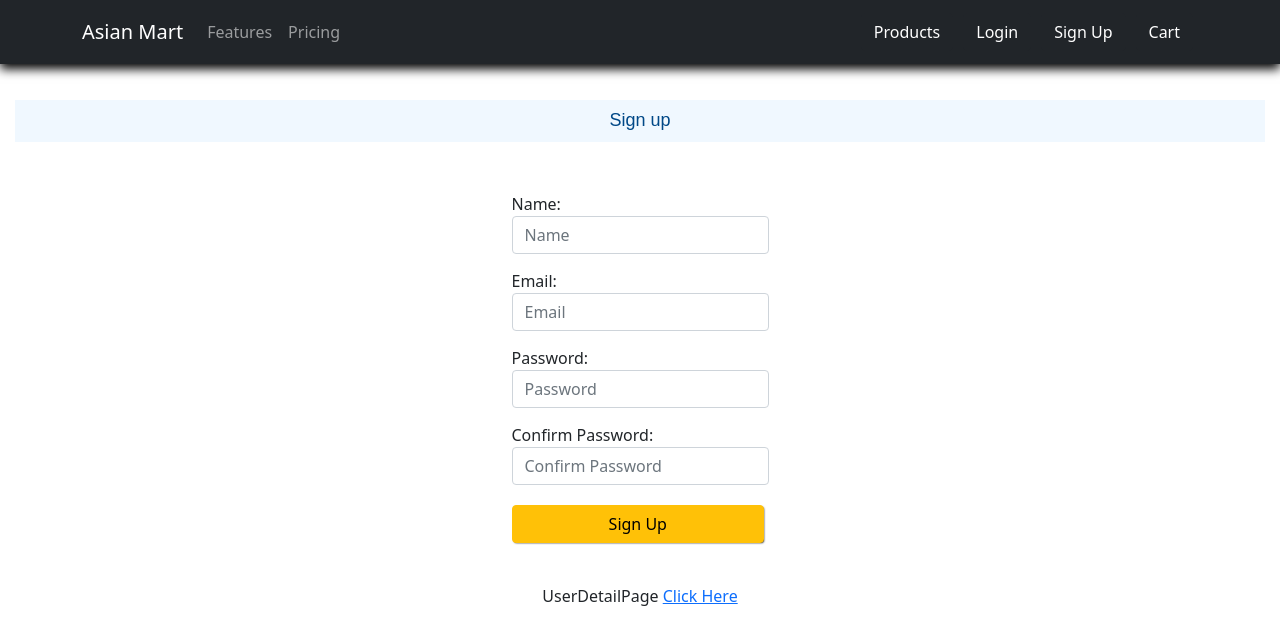
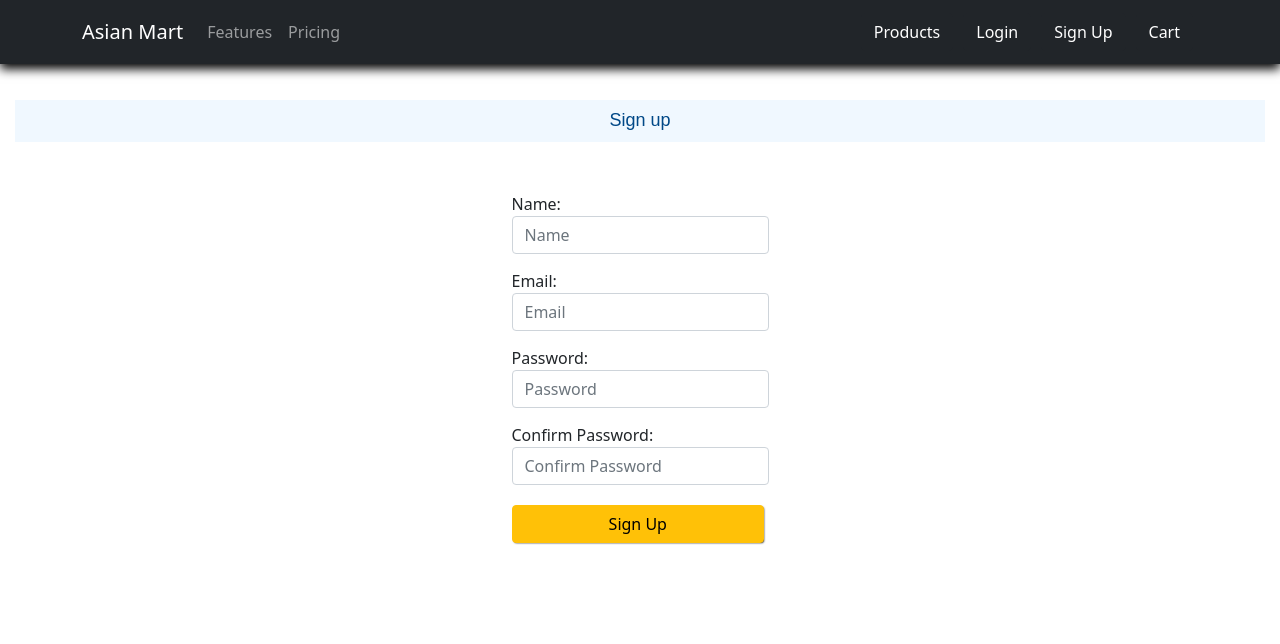
Before and after one commit to mabhi1/Grocery-E-commerce-Web-Application, a React (Create React App) app in the folder client/: page /signup in a window 1280 px wide. Shown: the top 644 px of the page. Built offline with nearby package versions, Linux system fonts and the light colour scheme; no server answers.

Commit message:
del comm from signUp

```diff
--- a/client/src/components/SignUp.js
+++ b/client/src/components/SignUp.js
@@ -22,9 +22,6 @@ const styles = {
     },
 };
 function SignUp() {
-    // const [addUser] = useMutation(queries.CREATE_USER, {
-    //   refetchQueries: [{ query: queries.GET_USERS }],
-    // });
     const [error, setError] = useState(false);
     let navigate = useNavigate();
 
@@ -33,27 +30,7 @@ function SignUp() {
     let email = useRef();
     let passRef = useRef();
     let confPassRef = useRef();
-    // let address1Ref;
-    //let address2Ref;
-    //let cityRef;
-    //let address;
-    //const stateRef = useRef();
-    //let zipRef;
-    //let _id;
-
-    //console.log(JSON.stringify(nameRef));
-    // console.log(phoneNumber);
-    // console.log(email);
-    // console.log(passRef);
-    // console.log(confPassRef);
-    // console.log(address1Ref);
-    // console.log(address2Ref);
-    // console.log(cityRef);
-    // console.log(zipRef);
-
-    // get current user
-    //console.log(stateRef);
-    const { currentUser } = useContext(AuthContext);
+        const { currentUser } = useContext(AuthContext);
     const [pwMatch, setPwMatch] = useState("");
     //this is for toggling state of usa
     //const [state, setState] = useState("");
@@ -107,18 +84,12 @@ function SignUp() {
                                 name="email"
                                 type="email"
                                 placeholder="Email"
-                                // ref={(node) => {
-                                //   email = node;
-                                // }}
                                 ref={email}
                             />
                         </div>
                         <div className="form-group">
                             <label>Password:</label>
                             <input
-                                // ref={(node) => {
-                                //   passRef = node;
-                                // }}
                                 ref={passRef}
                                 className="form-control"
                                 id="passwordOne"
@@ -132,9 +103,6 @@ function SignUp() {
                         <div className="form-group">
                             <label>Confirm Password:</label>
                             <input
-                                // ref={(node) => {
-                                //   confPassRef = node;
-                                // }}
                                 ref={confPassRef}
                                 className="form-control"
                                 name="passwordTwo"
@@ -144,157 +112,18 @@ function SignUp() {
                                 required
                             />
                         </div>
-                        {/* <div className="form-group">
-              <label htmlFor="inputAddress">Phone Number</label>
-              <input
-                type="tel"
-                pattern="[0-9]{10}"
-                required
-                className="form-control"
-                id="inputPhone"
-                placeholder="123-456-7890"
-                ref={(node) => {
-                  phoneNumber = node;
-                }}
-              />
-            </div> */}
-                        {/* <div className="form-group">
-              <label htmlFor="inputAddress">Address</label>
-              <input
-                type="text"
-                className="form-control"
-                required
-                id="inputAddress"
-                placeholder="1234 Main St"
-                ref={(node) => {
-                  address1Ref = node;
-                }}
-              />
-            </div> */}
-                        {/* <div className="form-group">
-              <label htmlFor="inputAddress2">Address Line 2</label>
-              <input
-                type="text"
-                className="form-control"
-                required
-                id="inputAddress2"
-                placeholder="Apartment, studio, or floor"
-                ref={(node) => {
-                  address2Ref = node;
-                }}
-              />
-            </div> */}
-
-                        {/* <div className="form-group ">
-              <label htmlFor="inputCity">City</label>
-              <input
-                type="text"
-                placeholder="Input City"
-                required
-                className="form-control"
-                id="inputCity"
-                ref={(node) => {
-                  cityRef = node;
-                }}
-              />
-            </div> */}
-                        {/* <div className="form-group ">
-              <label htmlFor="inputState">State</label>
-              <select id="inputState" className="form-control" value={state} onChange={(e) => setState(e.target.value)}>
-                <option defaultValue>Choose...</option>
-                <option value="Alabama">Alabama</option>
-                <option value="Alaska">Alaska</option>
-                <option value="Arizona">Arizona</option>
-                <option value="Arkansas">Arkansas</option>
-                <option value="California">California</option>
-                <option value="Colorado">Colorado</option>
-                <option value="Connecticut">Connecticut</option>
-                <option value="Delaware">Delaware</option>
-                <option value="District Of Columbia">District Of Columbia</option>
-                <option value="Florida">Florida</option>
-                <option value="Georgia">Georgia</option>
-                <option value="Hawaii">Hawaii</option>
-                <option value="Idaho">Idaho</option>
-                <option value="Illinois">Illinois</option>
-                <option value="Indiana">Indiana</option>
-                <option value="Iowa">Iowa</option>
-                <option value="Kansas">Kansas</option>
-                <option value="Kentucky">Kentucky</option>
-                <option value="Louisiana">Louisiana</option>
-                <option value="Maine">Maine</option>
-                <option value="Maryland">Maryland</option>
-                <option value="Massachusetts">Massachusetts</option>
-                <option value="Michigan">Michigan</option>
-                <option value="Minnesota">Minnesota</option>
-                <option value="Mississippi">Mississippi</option>
-                <option value="Missouri">Missouri</option>
-                <option value="Montana">Montana</option>
-                <option value="Nebraska">Nebraska</option>
-                <option value="Nevada">Nevada</option>
-                <option value="New Hampshire">New Hampshire</option>
-                <option value="New Jersey">New Jersey</option>
-                <option value="New Mexico">New Mexico</option>
-                <option value="New York">New York</option>
-                <option value="North Carolina">North Carolina</option>
-                <option value="North Dakota">North Dakota</option>
-                <option value="Ohio">Ohio</option>
-                <option value="Oklahoma">Oklahoma</option>
-                <option value="Oregon">Oregon</option>
-                <option value="Pennsylvania">Pennsylvania</option>
-                <option value="Rhode Island">Rhode Island</option>
-                <option value="South Carolina">South Carolina</option>
-                <option value="South Dakota">South Dakota</option>
-                <option value="Tennessee">Tennessee</option>
-                <option value="Texas">Texas</option>
-                <option value="Utah">Utah</option>
-                <option value="Vermont">Vermont</option>
-                <option value="Virginia">Virginia</option>
-                <option value="Washington">Washington</option>
-                <option value="West Virginia">West Virginia</option>
-                <option value="Wisconsin">Wisconsin</option>
-                <option value="Wyoming">Wyoming</option>
-              </select>
-              <h1>{state}</h1>
-            </div> */}
-                        {/* <div className="form-group">
-              <label htmlFor="inputZip">Zip</label>
-              <input
-                type="text"
-                pattern="[0-9]*"
-                placeholder="Enter Zip"
-                className="form-control"
-                id="inputZip"
-                ref={(node) => {
-                  zipRef = node;
-                }}
-              />
-            </div> */}
-                        {/* </div> */}
 
 
                         {/* //TODO Sumbit Button */}
                         <button
                             id="submitButton"
                             type="submit"
-                            // onClick={(e) => {
-                            //   e.preventDefault();
-                            //   addUser(
-                            //    // (_id = currentUser.uid),
-                            //     (name = name.value),
-                            //     (email = email.value),
-                            //     (phoneNumber = phoneNumber.value),
-                            //     (address = address1Ref.value + " " + address2Ref.value + " " + cityRef.value + " " + state + " " + zipRef.value)
-                            //   );
-                            // }}
                             name="submitButton"
                             className="btn btn-warning"
                         >
                             Sign Up
                         </button>
                     </form>
-                    <div className="w-100 text-center mt-3">
-                        UserDetailPage <Link to="/userDetail">Click Here</Link>
-                    </div>
                     <br />
                     <Toast onClose={() => setError(false)} show={error} style={styles.toast} position={"top-end"} autohide delay={3000}>
                         <Toast.Body style={styles.toastBody}>User already registered</Toast.Body>
```
